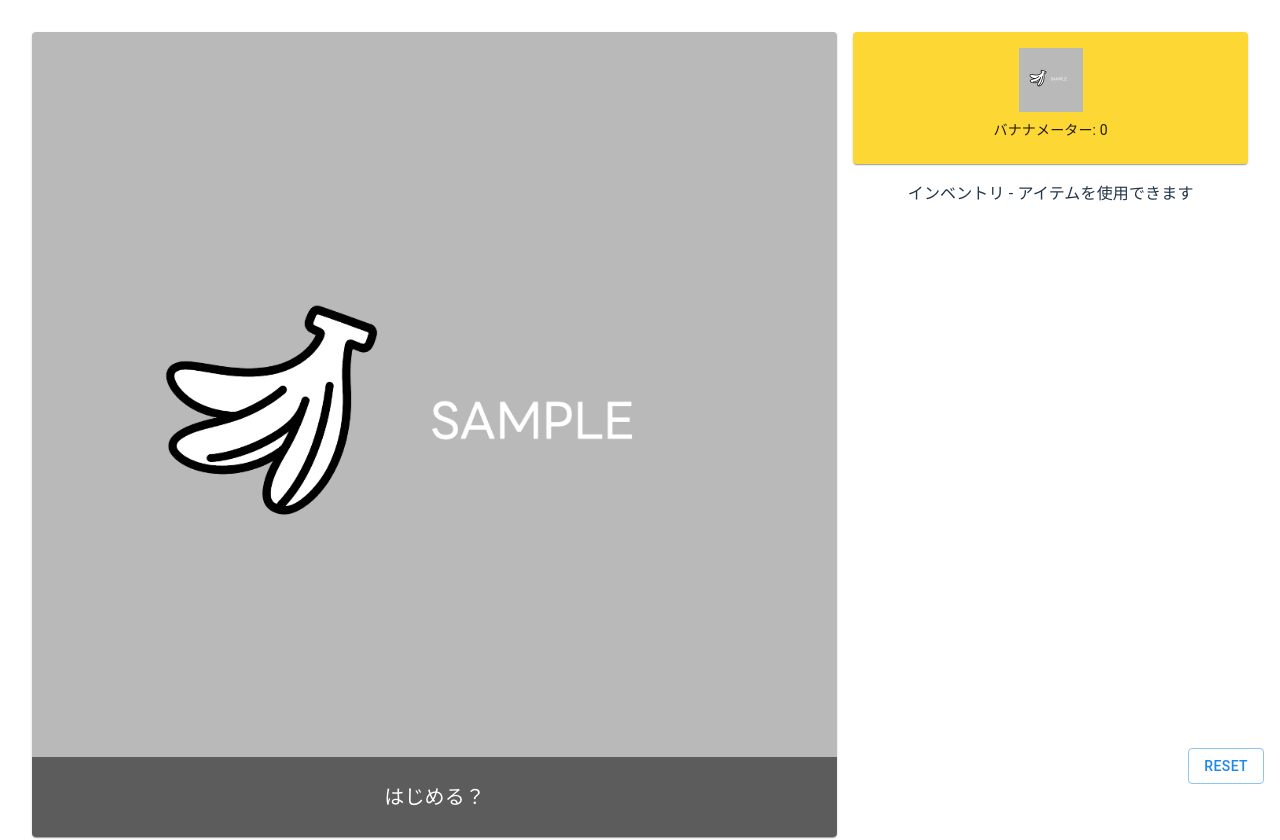
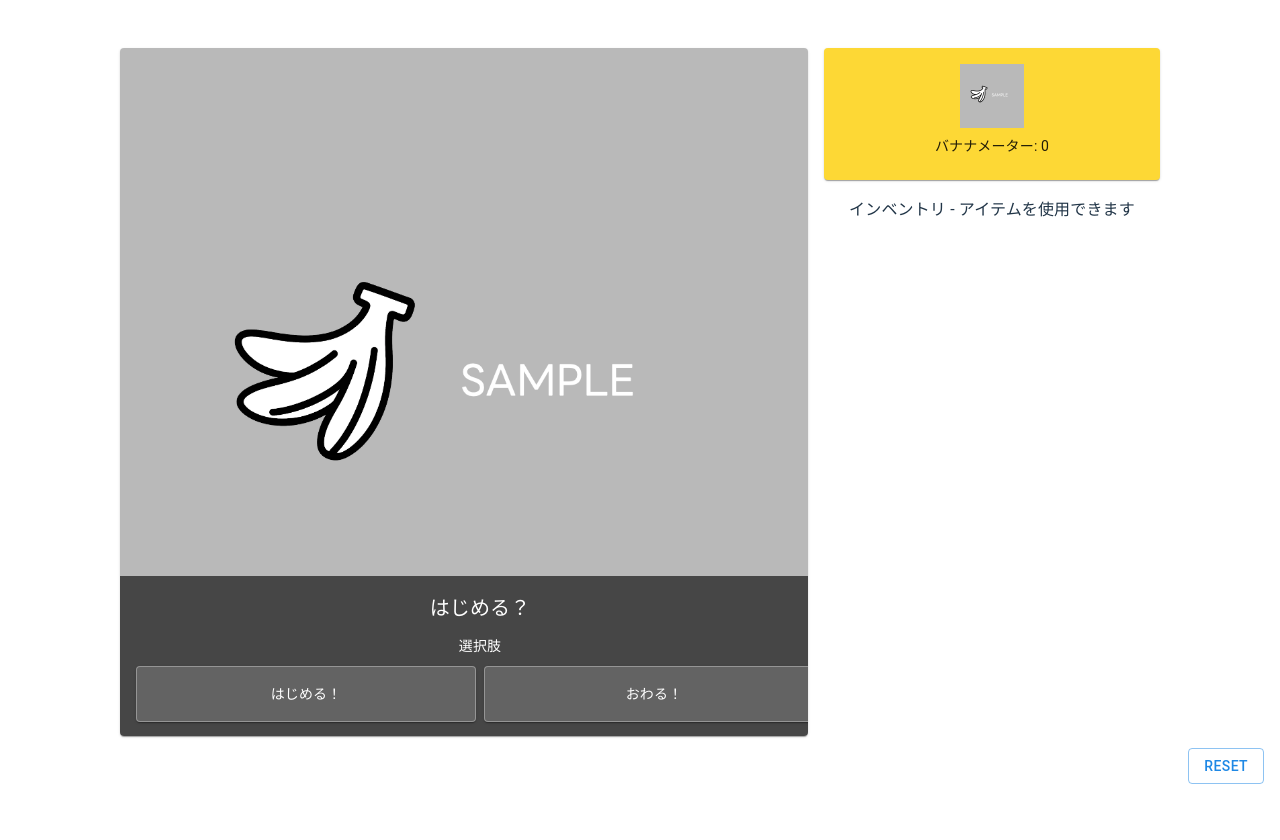
Before and after one commit to yuu-eguci/bananadventure, a React (Vite) app in the folder webapp/frontend-react/: page / in a window 1280 px wide. Shown: the top 840 px of the page. After the commit the page ends 800 px from the top, so only its background shows below. Built offline with nearby package versions, Linux system fonts and the light colour scheme.

Commit message:
fix: tighten layout width and overlay scene choices

```diff
--- a/webapp/frontend-react/src/pages/HomePage.tsx
+++ b/webapp/frontend-react/src/pages/HomePage.tsx
@@ -93,6 +93,7 @@ function HomePage() {
   };
 
   return (
+    <Box sx={{ width: "100%", maxWidth: 1040, mx: "auto" }}>
       <Grid container spacing={2}>
         <Grid size={{ xs: 12, md: 8 }}>
           <Paper sx={{ p: 0, position: "relative", overflow: "hidden", mb: 2 }}>
@@ -122,29 +123,34 @@ function HomePage() {
                 position: "absolute",
                 bottom: 0,
                 width: "100%",
-              bgcolor: "rgba(0, 0, 0, 0.5)",
+                bgcolor: "rgba(0, 0, 0, 0.62)",
                 color: "white",
-              px: 0,
-              py: 3,
+                px: 2,
+                py: 2,
                 zIndex: 2,
               }}
             >
-            <Typography variant="h6">
+              <Typography variant="h6" sx={{ mb: 1.5 }}>
                 {viewModel?.scene.text || dummyText}
               </Typography>
-          </Box>
-        </Paper>
 
-        <Typography variant="subtitle1" align="center" sx={{ mt: 3, mb: 2 }}>
-          選択肢 - ストーリーが進みます
+              <Typography variant="subtitle2" sx={{ mb: 1 }}>
+                選択肢
               </Typography>
 
-        <Grid container spacing={2}>
+              <Grid container spacing={1}>
                 {viewModel == null
                   ? null
                   : viewModel.scene.sceneChoices.map((choice) => (
                       <Grid key={choice.id} size={{ xs: 12, sm: 6 }}>
-                  <Card sx={{ height: "100%", bgcolor: "primary.main" }}>
+                        <Card
+                          sx={{
+                            height: "100%",
+                            bgcolor: "rgba(255, 255, 255, 0.16)",
+                            border: "1px solid rgba(255, 255, 255, 0.32)",
+                            color: "white",
+                          }}
+                        >
                           <CardActionArea
                             sx={{ height: "100%" }}
                             onClick={() => onPressSceneChoice(choice)}
@@ -157,6 +163,8 @@ function HomePage() {
                       </Grid>
                     ))}
               </Grid>
+            </Box>
+          </Paper>
         </Grid>
 
         <Grid size={{ xs: 12, md: 4 }}>
@@ -259,6 +267,7 @@ function HomePage() {
           </DialogActions>
         </Dialog>
       </Grid>
+    </Box>
   );
 }
 
```
Lines whose indentation alone changed are shown as unchanged.
